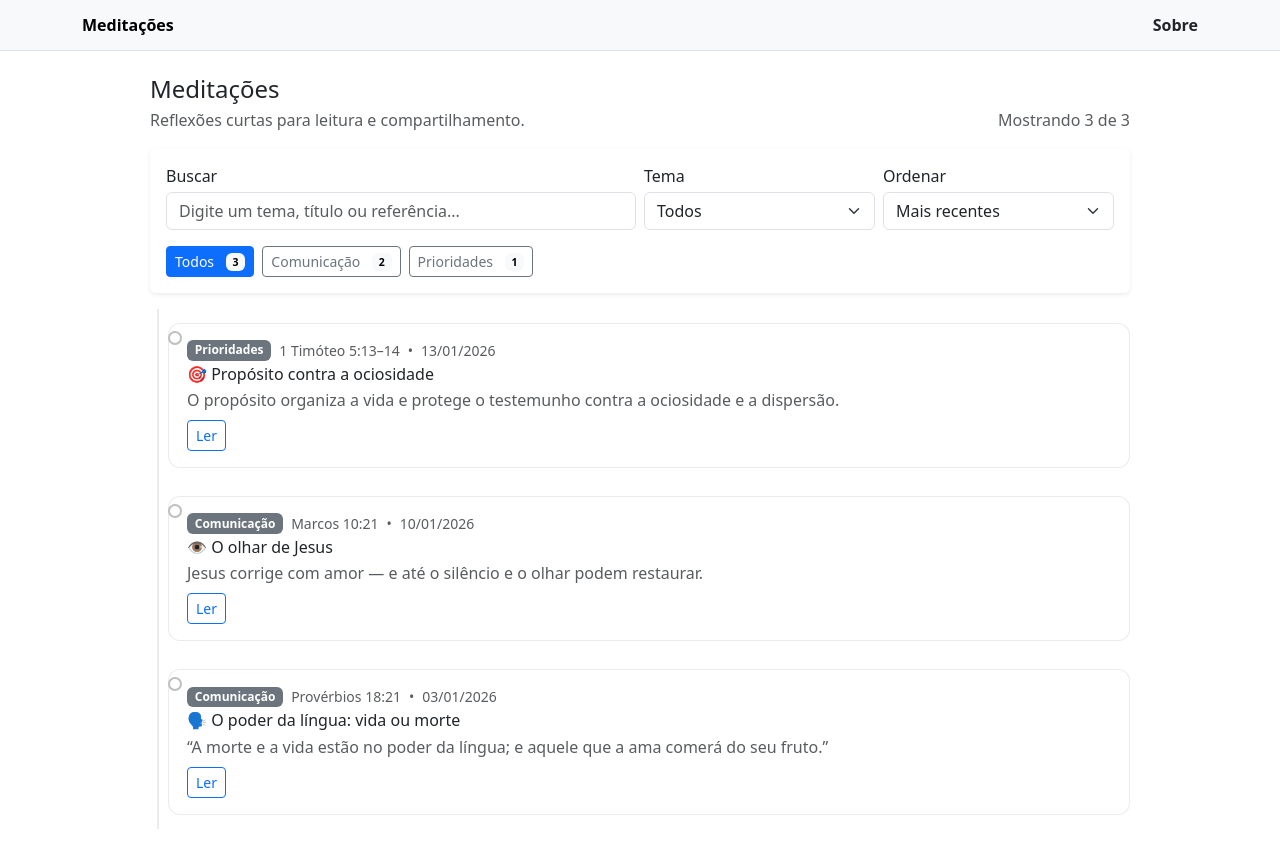
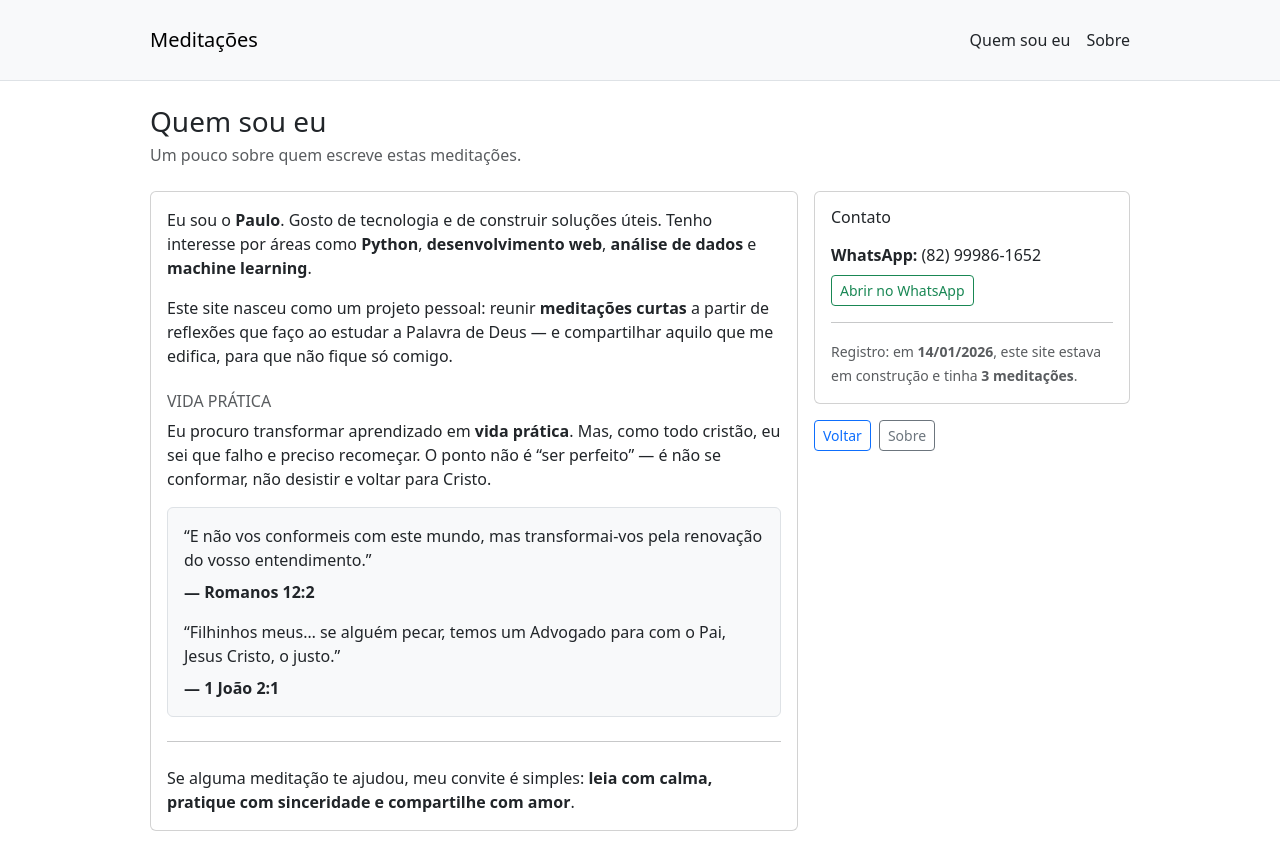
Before and after one commit to meditacoesbiblicas/meditacoes-biblicas, an Angular app: page /#/quem-sou-eu in a window 1280 px wide. Before the commit this address led to /#/. Built offline with nearby package versions, Linux system fonts and the light colour scheme.

Commit message:
feat(ui): redesenha home (busca/chips/lista), adiciona Quem sou eu e refina páginas Sobre/Meditação

```diff
--- a/src/app/app.component.html
+++ b/src/app/app.component.html
@@ -1,13 +1,14 @@
-<nav class="navbar navbar-expand-lg bg-body-tertiary border-bottom">
-  <div class="container">
-    <a class="navbar-brand fs-6 fw-semibold" routerLink="/">Meditações</a>
+<nav class="navbar bg-body-tertiary border-bottom">
+  <div class="page-narrow navbar-inner">
+    <a class="navbar-brand m-0" routerLink="/">Meditações</a>
 
-    <div class="ms-auto">
-      <a class="nav-link d-inline-block fs-6 fw-semibold" routerLink="/sobre">Sobre</a>
+    <div class="d-flex align-items-center gap-3">
+      <a class="nav-link p-0" routerLink="/quem-sou-eu">Quem sou eu</a>
+      <a class="nav-link p-0" routerLink="/sobre">Sobre</a>
     </div>
   </div>
 </nav>
 
-<main class="container py-4">
+<main class="page-narrow py-4">
   <router-outlet />
 </main>
--- a/src/app/app.routes.ts
+++ b/src/app/app.routes.ts
@@ -1,9 +1,19 @@
 import { Routes } from '@angular/router';
 
 export const routes: Routes = [
-  { path: '', loadComponent: () => import('./pages/home/home.page') },
-  { path: 'meditacao/:id', loadComponent: () => import('./pages/meditacao/meditacao.page') },
-  { path: 'sobre', loadComponent: () => import('./pages/sobre/sobre.page') },
+  {
+    path: '',
+    loadComponent: () => import('./pages/home/home.page') },
+  {
+    path: 'meditacao/:id',
+    loadComponent: () => import('./pages/meditacao/meditacao.page') },
+  {
+    path: 'sobre',
+    loadComponent: () => import('./pages/sobre/sobre.page') },
+  {
+  path: 'quem-sou-eu',
+  loadComponent: () => import('./pages/quem-sou-eu/quem-sou-eu.page')
+  },
   { path: '**', redirectTo: '' }
 
 ];
--- a/src/app/pages/home/home.page.html
+++ b/src/app/pages/home/home.page.html
@@ -2,8 +2,8 @@
   <header class="mb-3">
     <div class="d-flex flex-wrap align-items-end justify-content-between gap-3">
       <div>
-        <h1 class="h4 mb-1">Meditações</h1>
-        <p class="text-muted mb-0">Reflexões curtas para leitura e compartilhamento.</p>
+        <h1 class="h3 mb-1">Reflexões</h1>
+        <p class="text-muted mb-0">Meditações bíblicas curtas para leitura e compartilhamento.</p>
       </div>
 
       <div class="text-muted">
@@ -67,7 +67,6 @@
   <div class="home-list">
     @for (m of meditacoesFiltradas; track m.id) {
       <article class="home-item">
-        <div class="home-dot"></div>
 
         <div class="home-content">
           <div class="d-flex flex-wrap align-items-center gap-2 mb-1">
--- a/src/app/pages/meditacao/meditacao.page.html
+++ b/src/app/pages/meditacao/meditacao.page.html
@@ -1,10 +1,13 @@
 <!-- src/app/pages/meditacao/meditacao.page.html -->
 
+<div class="page-narrow py-4">
   @if (m) {
-  <div class="d-flex align-items-center justify-content-between gap-2 mt-2">
-    <a routerLink="/" class="text-decoration-none d-inline-block">
+    <a routerLink="/" class="text-decoration-none d-inline-block mb-2">
       &larr; Voltar
     </a>
+
+    <div class="d-flex flex-wrap align-items-center justify-content-between gap-2">
+      <h1 class="page-title m-0">{{ m.titulo }}</h1>
 
       <button
         type="button"
@@ -13,10 +16,6 @@
       >
         📤 Compartilhar
       </button>
-  </div>
-
-  <div class="d-flex flex-wrap align-items-center justify-content-between gap-2 mt-2">
-    <h1 class="page-title m-0">{{ m.titulo }}</h1>
     </div>
 
     @if (copiado) {
@@ -31,3 +30,4 @@
   } @else {
     <div class="alert alert-warning mt-3">Meditação não encontrada.</div>
   }
+</div>
--- /dev/null
+++ b/src/app/pages/quem-sou-eu/quem-sou-eu.page.html
@@ -0,0 +1,89 @@
+<header class="mb-4">
+  <h1 class="h3 mb-1">Quem sou eu</h1>
+  <p class="text-muted mb-0">Um pouco sobre quem escreve estas meditações.</p>
+</header>
+
+<div class="row g-3">
+  <!-- Coluna principal -->
+  <div class="col-12 col-lg-8">
+    <div class="card">
+      <div class="card-body">
+
+        <p class="mb-3">
+          Eu sou o <strong>Paulo</strong>. Gosto de tecnologia e de construir soluções úteis.
+          Tenho interesse por áreas como <strong>Python</strong>, <strong>desenvolvimento web</strong>,
+          <strong>análise de dados</strong> e <strong>machine learning</strong>.
+        </p>
+
+        <p class="mb-4">
+          Este site nasceu como um projeto pessoal: reunir <strong>meditações curtas</strong>
+          a partir de reflexões que faço ao estudar a Palavra de Deus — e compartilhar aquilo que
+          me edifica, para que não fique só comigo.
+        </p>
+
+        <h2 class="h6 text-uppercase text-muted mb-2">Vida prática</h2>
+
+        <p class="mb-3">
+          Eu procuro transformar aprendizado em <strong>vida prática</strong>. Mas, como todo cristão,
+          eu sei que falho e preciso recomeçar. O ponto não é “ser perfeito” — é não se conformar,
+          não desistir e voltar para Cristo.
+        </p>
+
+        <div class="border rounded p-3 bg-body-tertiary">
+          <p class="mb-2">
+            “E não vos conformeis com este mundo, mas transformai-vos pela renovação do vosso entendimento.”
+          </p>
+          <p class="mb-3"><strong>— Romanos 12:2</strong></p>
+
+          <p class="mb-2">
+            “Filhinhos meus… se alguém pecar, temos um Advogado para com o Pai, Jesus Cristo, o justo.”
+          </p>
+          <p class="mb-0"><strong>— 1 João 2:1</strong></p>
+        </div>
+
+        <hr class="my-4" />
+
+        <p class="mb-0">
+          Se alguma meditação te ajudou, meu convite é simples:
+          <strong>leia com calma, pratique com sinceridade e compartilhe com amor</strong>.
+        </p>
+      </div>
+    </div>
+  </div>
+
+  <!-- Coluna lateral -->
+  <div class="col-12 col-lg-4">
+    <div class="card">
+      <div class="card-body">
+        <h2 class="h6 mb-3">Contato</h2>
+
+        <p class="mb-2">
+          <strong>WhatsApp:</strong> (82) 99986-1652
+        </p>
+
+        <a
+          class="btn btn-outline-success btn-sm"
+          href="https://wa.me/5582999861652"
+          target="_blank"
+          rel="noopener noreferrer"
+        >
+          Abrir no WhatsApp
+        </a>
+
+        <hr class="my-3" />
+
+        <p class="text-muted mb-0">
+          <small>
+            Registro: em <strong>14/01/2026</strong>, este site estava em construção e tinha
+            <strong>3 meditações</strong>.
+          </small>
+        </p>
+      </div>
+    </div>
+
+    <div class="d-flex gap-2 mt-3">
+      <a routerLink="/" class="btn btn-outline-primary btn-sm">Voltar</a>
+      <a routerLink="/sobre" class="btn btn-outline-secondary btn-sm">Sobre</a>
+    </div>
+  </div>
+</div>
--- a/src/app/pages/sobre/sobre.page.html
+++ b/src/app/pages/sobre/sobre.page.html
@@ -1,18 +1,66 @@
-<h1 class="h4 mb-3">Sobre</h1>
+<header class="mb-4">
+  <h1 class="h3 mb-1">Sobre</h1>
+  <p class="text-muted mb-0">
+    Um projeto simples para organizar e compartilhar meditações bíblicas curtas.
+  </p>
+</header>
 
-<p>
-  Este site reúne meditações bíblicas curtas, com foco em aplicação prática e edificação.
-</p>
+<div class="row g-3">
+  <div class="col-12 col-lg-8">
+    <div class="card mb-3">
+      <div class="card-body">
+        <h2 class="h6 text-uppercase text-muted mb-2">O que é</h2>
 
-<div class="alert alert-light border">
-  <strong>Fontes:</strong> referências bíblicas e citações com link oficial quando aplicável.
+        <p class="mb-0">
+          Este site reúne <strong>meditações bíblicas curtas</strong>, com foco em
+          <strong>aplicação prática</strong> e <strong>edificação</strong>.
+          A ideia é facilitar a leitura no dia a dia e permitir compartilhar um link direto
+          com outras pessoas.
+        </p>
+      </div>
+    </div>
+
+    <div class="card mb-3">
+      <div class="card-body">
+        <h2 class="h6 text-uppercase text-muted mb-2">Como usar</h2>
+
+        <ul class="mb-0">
+          <li>Use a busca e os filtros na página inicial.</li>
+          <li>Abra uma meditação e, se quiser, use o botão <strong>Compartilhar</strong>.</li>
+          <li>Copie o link e envie para alguém (WhatsApp, e-mail, etc.).</li>
+        </ul>
+      </div>
+    </div>
+
+    <div class="card">
+      <div class="card-body">
+        <h2 class="h6 text-uppercase text-muted mb-2">Fontes e citações</h2>
+
+        <p class="mb-0">
+          As referências bíblicas aparecem no texto.
+          Quando houver citação de terceiros, a ideia é incluir o link oficial quando aplicável
+          (para facilitar a verificação).
+        </p>
+      </div>
+    </div>
+  </div>
+
+  <div class="col-12 col-lg-4">
+    <div class="card">
+      <div class="card-body">
+        <h2 class="h6 mb-2">Status do projeto</h2>
+
+        <p class="text-muted mb-0">
+          Em construção. Novas meditações podem ser adicionadas com o tempo.
+        </p>
+
+        <hr class="my-3" />
+
+        <div class="d-flex gap-2">
+          <a routerLink="/" class="btn btn-outline-primary btn-sm">Voltar</a>
+          <a routerLink="/quem-sou-eu" class="btn btn-outline-secondary btn-sm">Quem sou eu</a>
+        </div>
+      </div>
+    </div>
+  </div>
 </div>
-
-<h2 class="h6 mt-4">Como usar</h2>
-<ul>
-  <li>Navegue por tema na página inicial.</li>
-  <li>Abra uma meditação e compartilhe o link.</li>
-  <li>Novas meditações são adicionadas continuamente.</li>
-</ul>
-
-<a routerLink="/" class="btn btn-outline-primary btn-sm mt-2">Voltar</a>
--- a/src/styles.scss
+++ b/src/styles.scss
@@ -1,5 +1,15 @@
 /* Largura de leitura (agora usada no Navbar e no Main também) */
 .page-narrow { max-width: 760px; margin: 0 auto; }
+
+/* Navbar alinhado ao conteúdo */
+.navbar .navbar-inner{
+  display: flex;
+  align-items: center;
+  justify-content: space-between;
+  width: 100%;
+  padding: .75rem 0;
+}
+
 @media (min-width: 992px)  { .page-narrow { max-width: 900px; } }   /* desktop */
 @media (min-width: 1200px) { .page-narrow { max-width: 980px; } }  /* tela grande */
 
@@ -107,3 +117,11 @@
 @media (min-width: 992px) {
   .home-content { padding: 16px 18px; }
 }
+
+/* Home: remover timeline (linha + bolinha) */
+.home-list::before { content: none !important; }
+.home-dot { display: none !important; }
+
+/* Tira o espaço reservado à esquerda (caso exista) */
+.home-list { padding-left: 0 !important; }
+.home-item { padding-left: 0 !important; }
```
Also changed, not shown: src/app/pages/quem-sou-eu/quem-sou-eu.page.ts (added, +9 -0 lines). Lines whose indentation alone changed are shown as unchanged.
